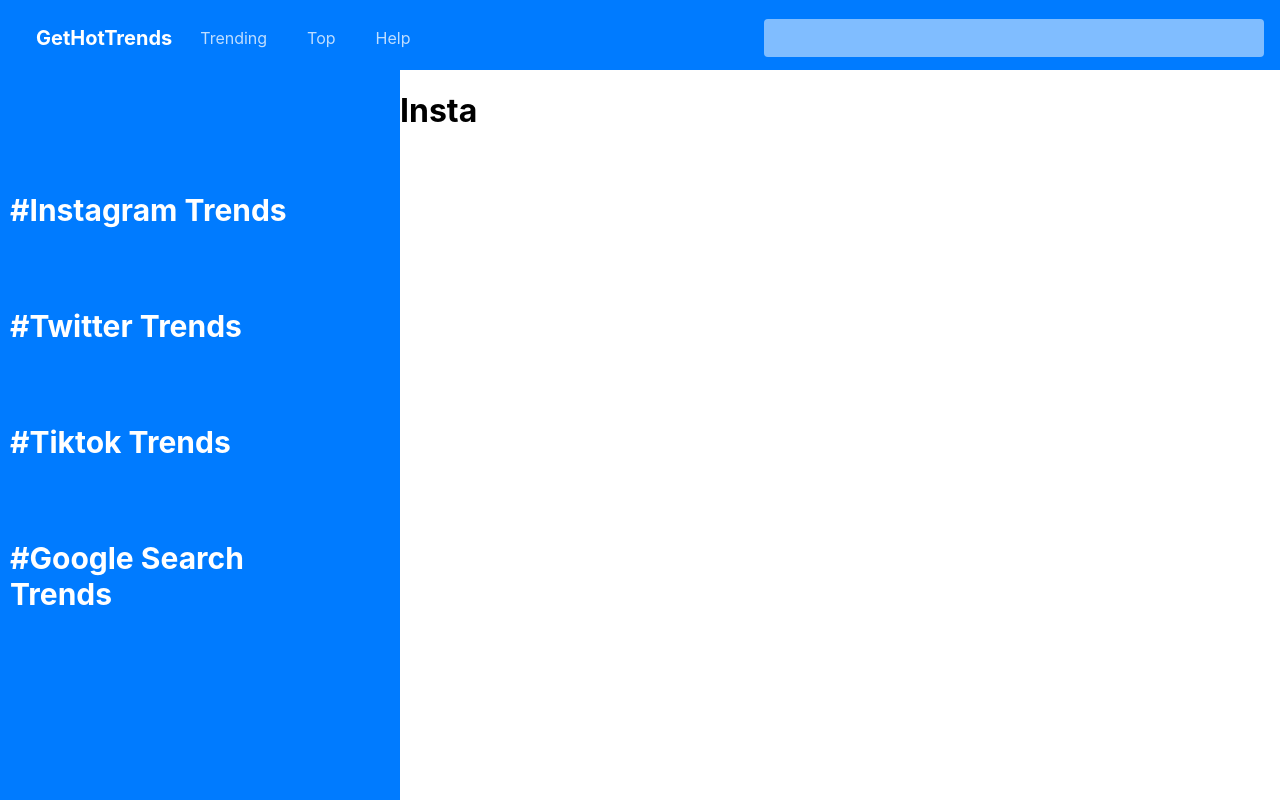
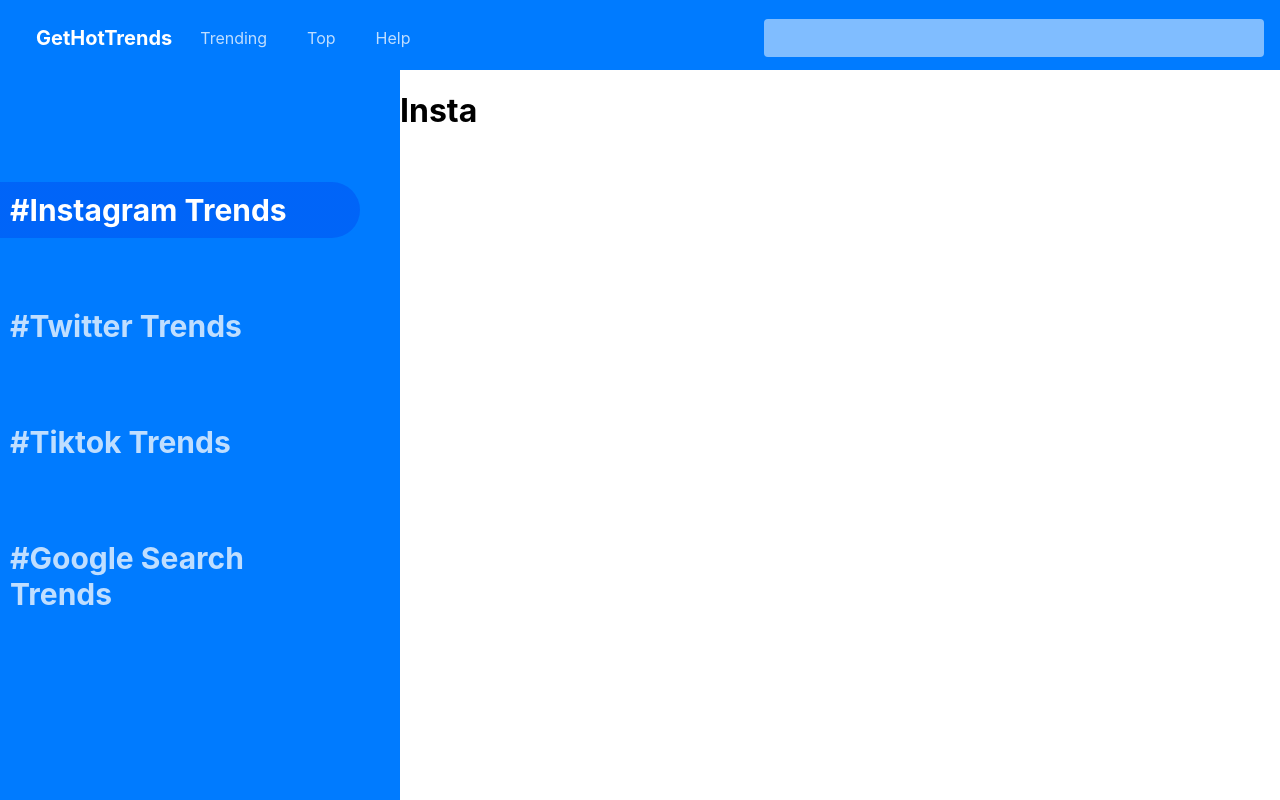
Before and after one commit to balogun1104/trendasemble, a Next.js app in the folder clients/: page / in a window 1280 px wide. Built offline with nearby package versions, Linux system fonts and the light colour scheme.

Commit message:
state error

```diff
--- /dev/null
+++ b/clients/components/googleTrends.tsx
@@ -0,0 +1,11 @@
+import style from "../styles/trend.module.css";
+
+const GoogleTrend = () => {
+  return (
+    <div className={style.main}>
+      <h1>Google</h1>
+    </div>
+  );
+};
+
+export default GoogleTrend;
--- a/clients/components/sideNav.tsx
+++ b/clients/components/sideNav.tsx
@@ -1,17 +1,45 @@
-import { FC } from 'react'
 import style from '../styles/nav.module.css'
 
-const SideNav: FC  = (props):JSX.Element => {
+interface PTypes {
+  click:() => string;
+  change: string;
+}
+
+const SideNav: React.FC<PTypes> = ({ click, change }) => {
   return (
     <div className={style.side}>
-         <ul>
-        <li>#Instagram Trends</li>
-        <li>#Twitter Trends</li>
-        <li>#Tiktok Trends</li>
-        <li>#Google Search Trends</li>
+      <ul>
+        <li
+          id="1"
+          className={change === "1" ? style.on : style.off}
+          onClick={click}
+        >
+          #Instagram Trends
+        </li>
+        <li
+          id="2"
+          className={change === "2" ? style.on : style.off}
+          onClick={click}
+        >
+          #Twitter Trends
+        </li>
+        <li
+          id="3"
+          className={change === "3" ? style.on : style.off}
+          onClick={click}
+        >
+          #Tiktok Trends
+        </li>
+        <li
+          id="4"
+          className={change === "4" ? style.on : style.off}
+          onClick={click}
+        >
+          #Google Search Trends
+        </li>
       </ul>
     </div>
-  )
-}
+  );
+};
 
 export default SideNav
--- /dev/null
+++ b/clients/components/tiktokTrend.tsx
@@ -0,0 +1,11 @@
+import style from "../styles/trend.module.css";
+
+const TiktokTrend = () => {
+  return (
+    <div className={style.main}>
+      <h1>Tiktok</h1>
+    </div>
+  );
+};
+
+export default TiktokTrend;
--- /dev/null
+++ b/clients/components/twitterTrend.tsx
@@ -0,0 +1,11 @@
+import style from "../styles/trend.module.css";
+
+const TwitterTrend = () => {
+  return (
+    <div className={style.main}>
+      <h1>Twitter</h1>
+    </div>
+  );
+};
+
+export default TwitterTrend;
--- a/clients/pages/index.tsx
+++ b/clients/pages/index.tsx
@@ -1,21 +1,26 @@
-import Head from 'next/head'
-import Image from 'next/image'
-import InstaTrend from '../components/instaTrend'
+import Head from "next/head";
+import Image from "next/image";
+import InstaTrend from "../components/instaTrend";
 import SideNav from "../components/sideNav";
-import Nav from '../components/Nav'
-import styles from '../styles/Home.module.css'
-import { useState } from 'react';
+import Nav from "../components/Nav";
+import styles from "../styles/Home.module.css";
+import { useState } from "react";
+import TwitterTrend from "../components/twitterTrend";
+import TiktokTrend from "../components/tiktokTrend";
+import GoogleTrend from "../components/googleTrends";
+
+interface PTypes {
+  click:() => string;
+  change: string;
+}
 
 export default function Home() {
   const [change, setChange] = useState("1");
 
-  const click:any = (e: any) => {
+  const click: any = (e: any) => {
     setChange(e.target.id);
   };
-
-  interface PTypes {
-    click: any
-  }
+  console.log(click.value)
 
 
   return (
@@ -29,8 +34,19 @@
       <main className={styles.main}>
         <Nav />
         <div className={styles.home}>
-          <SideNav/>
-          <InstaTrend />
+          <SideNav click={click} change={change} />
+
+          {change === "2" ? (
+            <TwitterTrend />
+          ) : change === "3" ? (
+            <TiktokTrend />
+          ) : change === "4" ? (
+            <GoogleTrend />
+          ) : (
+            <InstaTrend />
+          )}
+
+          {/* <InstaTrend /> */}
         </div>
       </main>
     </div>
--- a/clients/styles/nav.module.css
+++ b/clients/styles/nav.module.css
@@ -41,11 +41,27 @@
   position: fixed;
   background-color: #007bff;
 }
+
 .side ul {
   padding: 0;
   margin: 7em 0 2em;
 }
-.side ul li {
+.side ul .off {
+  list-style: none;
+  font-size: 30px;
+  font-weight: bold;
+  color: rgba(255, 255, 255, 0.75);
+  margin-bottom: 2em;
+  width: 90%;
+  padding: 10px;
+  border-radius: 0 50px 50px 0;
+  cursor: pointer;
+}
+.side ul .off:hover {
+  color: #fff;
+  background: linear-gradient(rgba(0, 91, 245, 0.7), rgba(0, 91, 245, 0.7));
+}
+.side ul .on {
   list-style: none;
   font-size: 30px;
   font-weight: bold;
@@ -55,10 +71,7 @@
   padding: 10px;
   border-radius: 0 50px 50px 0;
   cursor: pointer;
-}
-.side ul li:hover{
-    background: linear-gradient(rgba(0,91,245, 0.7), rgba(0,91,245, 0.7));
-
+  background: linear-gradient(rgba(0, 91, 245, 0.7), rgba(0, 91, 245, 0.7));
 }
 
 .search {
```
Also changed, not shown: clients/styles/trend.module.css (line endings or trailing spaces).
